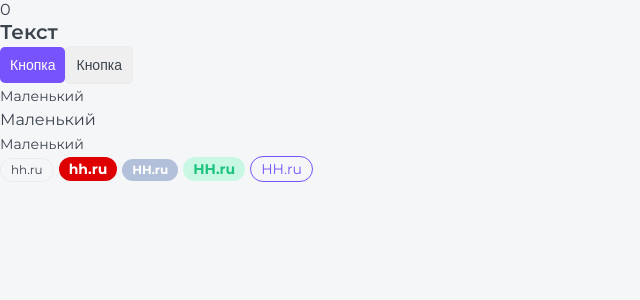
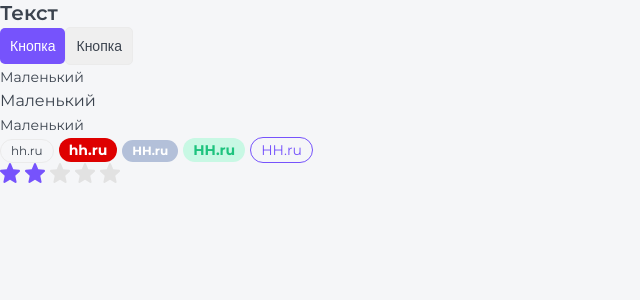
Before and after one commit to NestleCup/MyOwl, a Next.js app: page / in a window 1280 px wide. Shown: the top 300 px of the page, without its empty margins (0-640 px from the left). Built offline with nearby package versions, Linux system fonts and the light colour scheme.

Commit message:
add Rating component

```diff
--- a/components/Rating/Rating.module.css
+++ b/components/Rating/Rating.module.css
@@ -0,0 +1,11 @@
+.filled {
+  fill: var(--primary);
+}
+
+.star {
+  margin-right: 5px;
+}
+
+.editable {
+  cursor: pointer;
+}
--- a/components/Rating/Rating.tsx
+++ b/components/Rating/Rating.tsx
@@ -0,0 +1,71 @@
+import React, { KeyboardEvent, useEffect, useState } from 'react';
+import { RatingProps } from './Rating.props';
+import StarIcon from './star.svg';
+import cn from 'classnames';
+import styles from './Rating.module.css';
+
+const Rating = ({
+  isEditable = false,
+  rating,
+  setRating,
+  ...props
+}: RatingProps): JSX.Element => {
+  const [ratingArray, setRatingArray] = useState<JSX.Element[]>(
+    new Array(5).fill(<></>)
+  );
+
+  useEffect(() => {
+    constructRating(rating);
+  }, [rating]);
+
+  const constructRating = (currentRating: number) => {
+    const updateArray = ratingArray.map((r: JSX.Element, i: number) => {
+      return (
+        <StarIcon
+          className={cn(styles.star, {
+            [styles.filled]: i < currentRating,
+            [styles.editable]: isEditable,
+          })}
+          onMouseEnter={() => changeDisplay(i + 1)}
+          onClick={() => onClick(i + 1)}
+          tabIndex={isEditable ? 0 : -1}
+          onKeyDown={(e: KeyboardEvent<SVGElement>) =>
+            isEditable && handleSpace(e, i + 1)
+          }
+        />
+      );
+    });
+    setRatingArray(updateArray);
+  };
+
+  const handleSpace = (e: KeyboardEvent<SVGElement>, i: number) => {
+    if (e.code != 'Space' || !setRating) {
+      return;
+    }
+    setRating(i);
+  };
+
+  const changeDisplay = (i: number) => {
+    if (!isEditable) {
+      return;
+    }
+    constructRating(i);
+  };
+
+  const onClick = (i: number) => {
+    if (!isEditable || !setRating) {
+      return;
+    }
+    setRating(i);
+  };
+
+  return (
+    <div {...props} onMouseLeave={() => changeDisplay(rating)}>
+      {ratingArray.map((r, i) => (
+        <span key={i}>{r}</span>
+      ))}
+    </div>
+  );
+};
+
+export default Rating;
--- a/components/index.ts
+++ b/components/index.ts
@@ -2,3 +2,4 @@
 export * from './Button/Button';
 export * from './Paragraph/Paragraph';
 export * from './Tag/Tag';
+export * from './Rating/Rating';
--- a/pages/index.tsx
+++ b/pages/index.tsx
@@ -2,26 +2,16 @@
 import { Title } from '@/components/Title/Title';
 import { Paragraph } from '@/components/Paragraph/Paragraph';
 import { Tag } from '@/components';
-import { useEffect, useState } from 'react';
+import Rating from '@/components/Rating/Rating';
+import { useState } from 'react';
 
 export default function Home(): JSX.Element {
-  const [counter, setCounter] = useState<number>(0);
-  useEffect(() => {
-    console.log('counter' + counter);
-    return function cleanup() {
-      console.log('Unmount');
-    };
-  }, []);
+  const [rating, setRating] = useState<number>(2);
   return (
     <>
-      {counter}
       <Title tag="h3">Текст</Title>
-      <Button appearance="primary" onClick={() => setCounter((x) => x + 1)}>
-        Кнопка
-      </Button>
-      <Button appearance="ghost" onClick={() => setCounter((x) => x - 1)}>
-        Кнопка
-      </Button>
+      <Button appearance="primary">Кнопка</Button>
+      <Button appearance="ghost">Кнопка</Button>
       <Paragraph>Маленький</Paragraph>
       <Paragraph size="m">Маленький</Paragraph>
       <Paragraph>Маленький</Paragraph>
@@ -40,6 +30,7 @@
       <Tag size="medium" color="primary">
         HH.ru
       </Tag>
+      <Rating rating={rating} isEditable setRating={setRating} />
     </>
   );
 }
```
Also changed, not shown: components/Rating/Rating.props.ts (+8 -0 lines), components/Rating/star.svg (added).
